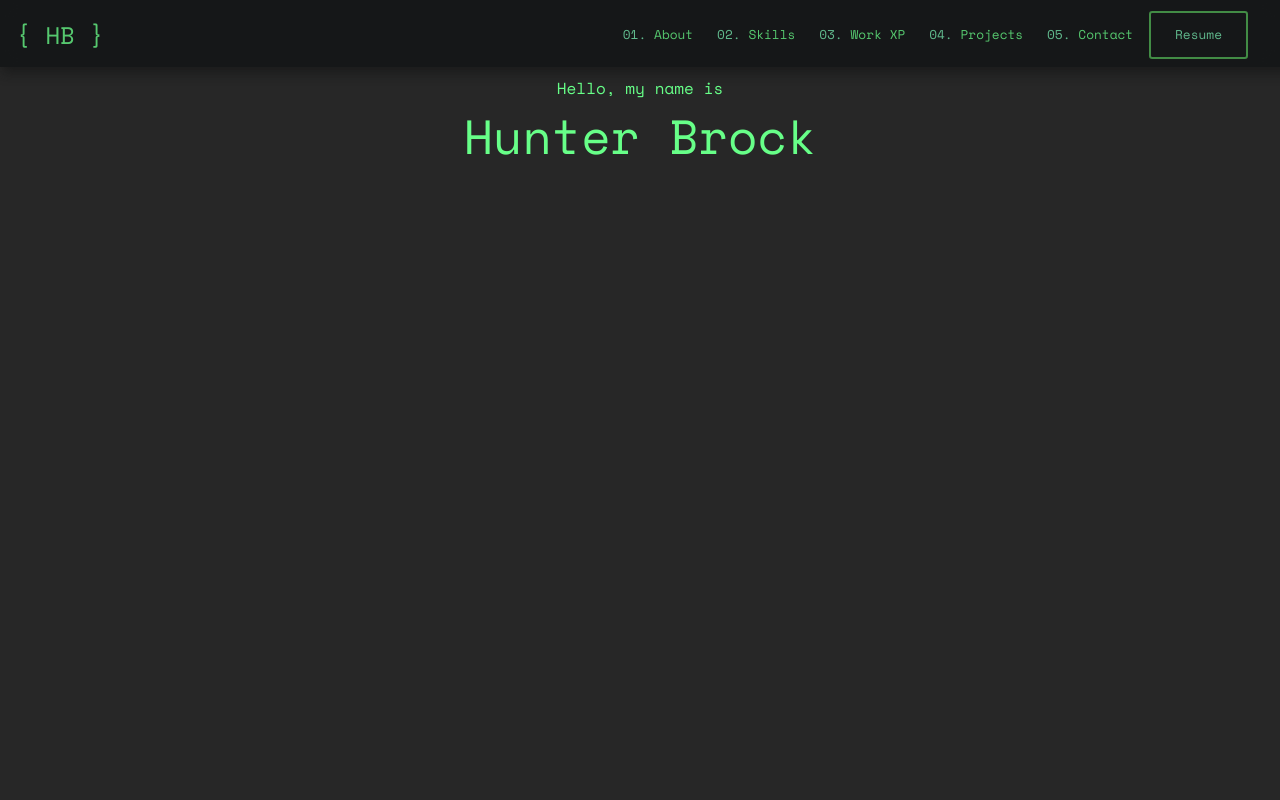
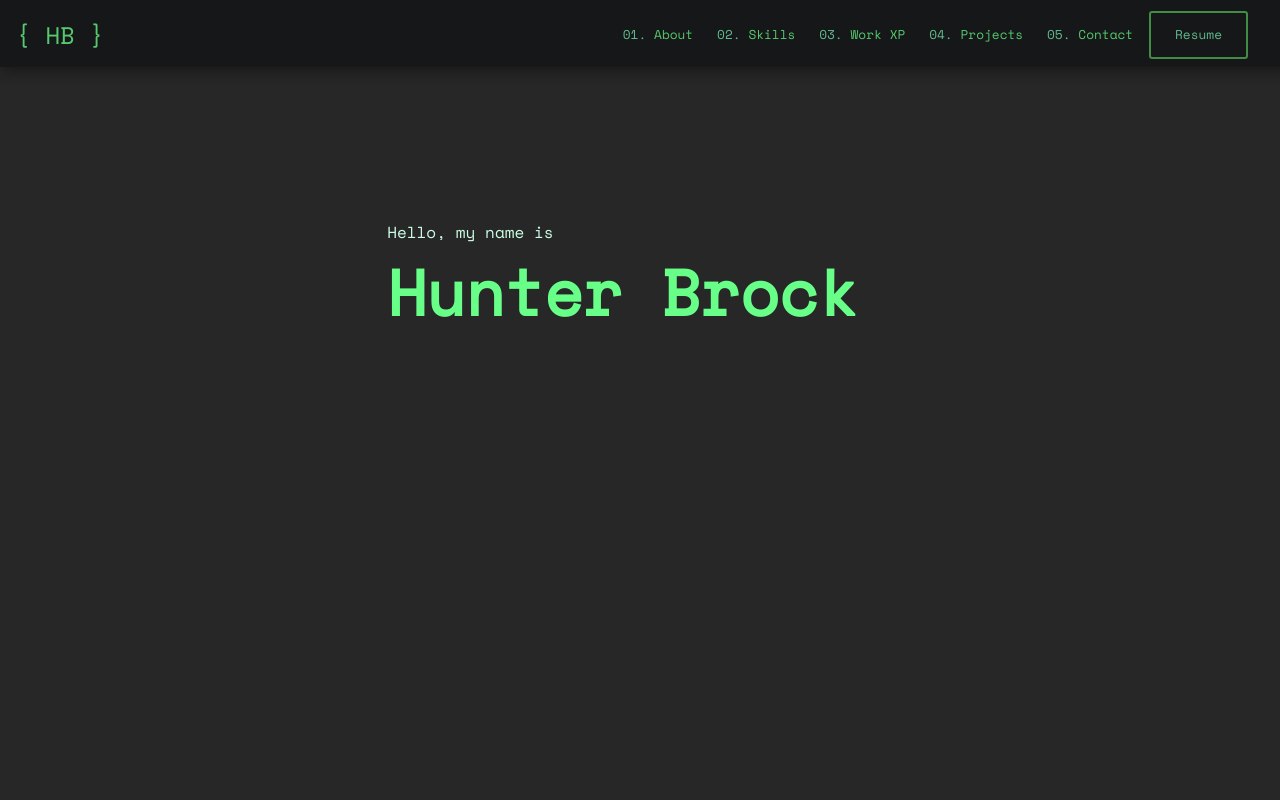
Before and after one commit to hbrockster/personal-site, a Vue app: page / in a window 1280 px wide. Shown: the top 800 px of the page. Built offline with nearby package versions, Linux system fonts and the light colour scheme.

Commit message:
Styling the introduction

```diff
--- a/src/App.vue
+++ b/src/App.vue
@@ -28,6 +28,6 @@ export default {
 <style lang="scss">
 @import "@/assets/default.scss";
 .main-content {
-  padding: 1rem 1rem 1rem 1rem;
+  padding: 10rem 30%;
 }
 </style>
--- a/src/assets/themes/hackerman.scss
+++ b/src/assets/themes/hackerman.scss
@@ -1,5 +1,6 @@
 /*----TEXT----*/
 $text-1: #67ff88;
+$text-2: #a5d1bc;
 /*    HOVER    */
 $text-hover-1: #cbffe5;
 /*    Active    */
--- a/src/components/Introduction.vue
+++ b/src/components/Introduction.vue
@@ -13,12 +13,15 @@ export default {
 </script>
 <style lang="scss">
 .intro {
+  text-align: left;
   height: 60rem;
 }
 .intro__msg {
-  justify-content: left;
+  //color: #a5d1bc;
+  color: #cbffe5;
 }
 .intro__name {
-  font-size: 3rem;
+  font-size: 4rem;
+  font-weight: 600;
 }
 </style>
```
